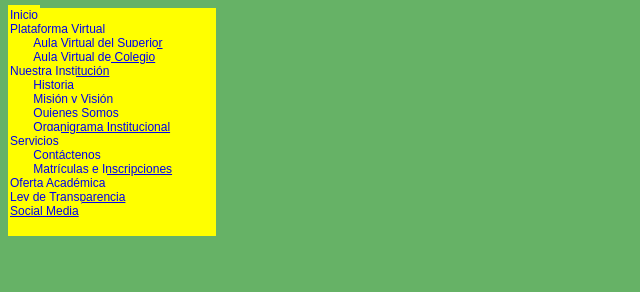
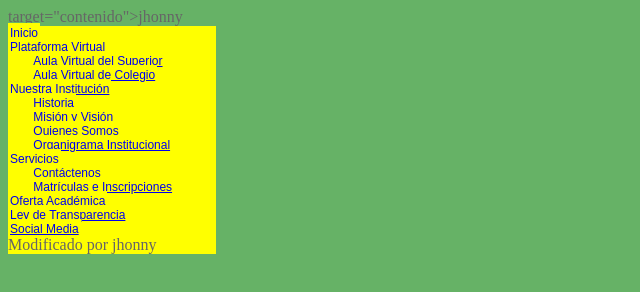
Before and after one commit to ivonzuniugas/proyectomie2-grupo1, a plain HTML site: page PROYECTO FINAL/menu.html in a window 1280 px wide. Shown: the whole page, without its empty margins (0-640 px from the left). Drawn offline with Linux system fonts and the light colour scheme.

Commit message:
modificado el menu

```diff
--- a/PROYECTO FINAL/menu.html
+++ b/PROYECTO FINAL/menu.html
@@ -56,8 +56,9 @@ font-size:11px;
       <tr>  <td><nav><a href="oferta.html" target="contenido">Oferta Académica </a></nav></td>      </tr>
       <tr>   <td><nav><a href="trasnparencia.html" target="contenido">Ley de Transparencia</a></nav></td>    </tr>
       <tr>         <td><nav><a href="social-media.html" target="contenido">Social Media</a></nav></td>       </tr>
+target="contenido">jhonny</a></nav></td>       </tr>
       <tr>
-        <td>&nbsp;</td>
+        <td>Modificado por jhonny</td>
       </tr>
     </table>
 
```
